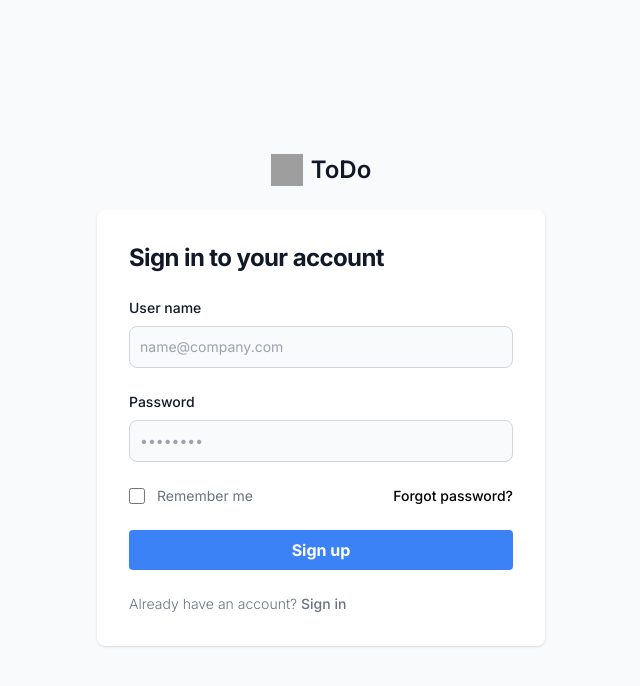
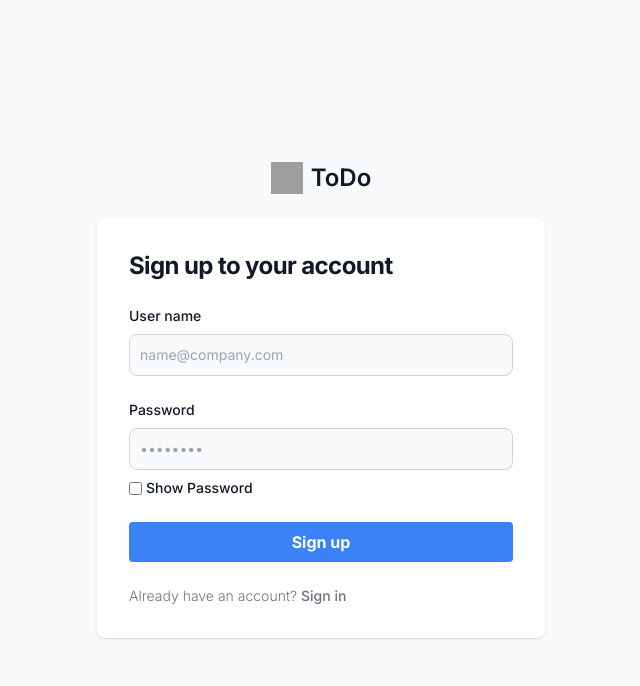
Before and after one commit to falconwoods/rp-todo-web, a Next.js app: page /user/signup in a window 1280 px wide. Shown: the top 686 px of the page, without its empty margins (319-959 px from the left). Built offline with nearby package versions, Linux system fonts and the light colour scheme; grey boxes are pictures that could not be loaded.

Commit message:
toast works

```diff
--- a/package.json
+++ b/package.json
@@ -19,6 +19,7 @@
     "postcss": "8.4.23",
     "react": "18.2.0",
     "react-dom": "18.2.0",
+    "react-toastify": "^9.1.3",
     "tailwindcss": "3.3.2",
     "typescript": "5.0.4"
   }
--- a/src/app/layout.tsx
+++ b/src/app/layout.tsx
@@ -17,7 +17,9 @@ export default function RootLayout({
 }) {
   return (
     <html lang="en">
-      <body className={inter.className}>{children}</body>
+      <body className={inter.className}>
+        {children}
+      </body>
     </html>
   )
 }
--- a/src/app/user/signup/page.tsx
+++ b/src/app/user/signup/page.tsx
@@ -1,10 +1,43 @@
-export default function TasksLayout({
-    children,
-}: {
-    children: React.ReactNode
-}) {
+"use client"
+
+import { useRouter } from "next/navigation"
+import { useState } from "react"
+import * as api from '../../../utils/api'
+import { toast } from 'react-toastify';
+import { ToastContainer } from 'react-toastify';
+import 'react-toastify/dist/ReactToastify.css';
+
+export default function TasksLayout({ children, }: { children: React.ReactNode }) {
+
+    const router = useRouter();
+    const [formData, setFormData] = useState({});
+    const [showPassword, setShowPassword] = useState(false);
+
+    const handleInputChange = (e: any) => {
+        setFormData({ ...formData, [e.target.name]: e.target.value });
+    };
+
+    const onShowpwd = (e: any) => {
+        setShowPassword(!showPassword);
+    };
+
+    const handleSubmit = async (e: any) => {
+        e.preventDefault();
+
+        const res = await api.postData('http://localhost:3000/users/signup', formData);
+        console.log(res);
+
+        if(res.error != null){
+            toast.error(res.error);
+            return;
+        }
+
+        router.push('/user/signin');
+    };
+
     return (
         <section className="bg-gray-50 dark:bg-gray-900">
+            <ToastContainer/>
             <div className="flex flex-col items-center justify-center px-6 py-8 mx-auto md:h-screen lg:py-0">
                 <a href="#" className="flex items-center mb-6 text-2xl font-semibold text-gray-900 dark:text-white">
                     <img className="w-8 h-8 mr-2" src="https://res-1.cdn.office.net/todo/982104_2.95.3/touch-icon-180x180.png" alt="logo" />
@@ -13,28 +46,22 @@ export default function TasksLayout({
                 <div className="w-full bg-white rounded-lg shadow dark:border md:mt-0 sm:max-w-md xl:p-0 dark:bg-gray-800 dark:border-gray-700">
                     <div className="p-6 space-y-4 md:space-y-6 sm:p-8">
                         <h1 className="text-xl font-bold leading-tight tracking-tight text-gray-900 md:text-2xl dark:text-white">
-                            Sign in to your account
+                            Sign up to your account
                         </h1>
-                        <form className="space-y-4 md:space-y-6" action="#">
+                        <form className="space-y-4 md:space-y-6" onSubmit={handleSubmit}>
                             <div>
                                 <label htmlFor="username" className="block mb-2 text-sm font-medium text-gray-900 dark:text-white">User name</label>
-                                <input type="text" name="username" id="username" className="bg-gray-50 border border-gray-300 text-gray-900 sm:text-sm rounded-lg focus:ring-primary-600 focus:border-primary-600 block w-full p-2.5 dark:bg-gray-700 dark:border-gray-600 dark:placeholder-gray-400 dark:text-white dark:focus:ring-blue-500 dark:focus:border-blue-500" placeholder="name@company.com" required={true} />
+                                <input type="text" name="username" id="username" onChange={handleInputChange} className="bg-gray-50 border border-gray-300 text-gray-900 sm:text-sm rounded-lg focus:ring-primary-600 focus:border-primary-600 block w-full p-2.5 dark:bg-gray-700 dark:border-gray-600 dark:placeholder-gray-400 dark:text-white dark:focus:ring-blue-500 dark:focus:border-blue-500" placeholder="name@company.com" required={true} />
                             </div>
                             <div>
                                 <label htmlFor="password" className="block mb-2 text-sm font-medium text-gray-900 dark:text-white">Password</label>
-                                <input type="password" name="password" id="password" placeholder="••••••••" className="bg-gray-50 border border-gray-300 text-gray-900 sm:text-sm rounded-lg focus:ring-primary-600 focus:border-primary-600 block w-full p-2.5 dark:bg-gray-700 dark:border-gray-600 dark:placeholder-gray-400 dark:text-white dark:focus:ring-blue-500 dark:focus:border-blue-500" required={true} />
+                                <input type={showPassword ? 'text' : 'password'} name="password" id="password" onChange={handleInputChange} placeholder="••••••••" className="bg-gray-50 border border-gray-300 text-gray-900 sm:text-sm rounded-lg focus:ring-primary-600 focus:border-primary-600 block w-full p-2.5 dark:bg-gray-700 dark:border-gray-600 dark:placeholder-gray-400 dark:text-white dark:focus:ring-blue-500 dark:focus:border-blue-500" required={true} />
+                                <div className="flex items-center mt-2">
+                                    <input type='checkbox' id="showpwd" onChange={onShowpwd}/>
+                                    <label htmlFor="showpwd" className="block ml-1 text-sm font-medium text-gray-900 dark:text-white">{showPassword ? 'Hide' : 'Show'} Password</label>
+                                </div>
                             </div>
-                            <div className="flex items-center justify-between">
-                                <div className="flex items-start">
-                                    <div className="flex items-center h-5">
-                                        <input id="remember" aria-describedby="remember" type="checkbox" className="w-4 h-4 border border-gray-300 rounded bg-gray-50 focus:ring-3 focus:ring-primary-300 dark:bg-gray-700 dark:border-gray-600 dark:focus:ring-primary-600 dark:ring-offset-gray-800" required={true} />
-                                    </div>
-                                    <div className="ml-3 text-sm">
-                                        <label htmlFor="remember" className="text-gray-500 dark:text-gray-300">Remember me</label>
-                                    </div>
-                                </div>
-                                <a href="#" className="text-sm font-medium text-primary-600 hover:underline dark:text-primary-500">Forgot password?</a>
-                            </div>
+
                             <button type="submit" className="w-full bg-blue-500 hover:bg-blue-700 text-white font-bold py-2 px-4 rounded">
                                 Sign up
                             </button>
--- /dev/null
+++ b/src/pages/_app.tsx
@@ -0,0 +1,16 @@
+import { AppProps } from 'next/app';
+
+import { ToastContainer } from 'react-toastify';
+import 'react-toastify/dist/ReactToastify.css';
+
+function MyApp({ Component, pageProps }: AppProps) {
+
+  return (
+    <>
+      <Component {...pageProps} />
+      {/* <ToastContainer /> */}
+    </>
+  );
+}
+
+export default MyApp;
--- a/src/utils/api.ts
+++ b/src/utils/api.ts
@@ -15,6 +15,7 @@ export async function postData(url: string, data: any, config: any = {}) {
     }
 
     const responseData = await response.json();
+
     return responseData;
   } catch (error) {
     console.error(error);
```
Also changed, not shown: 1 other file (tests, documents, lock files or other folders).
